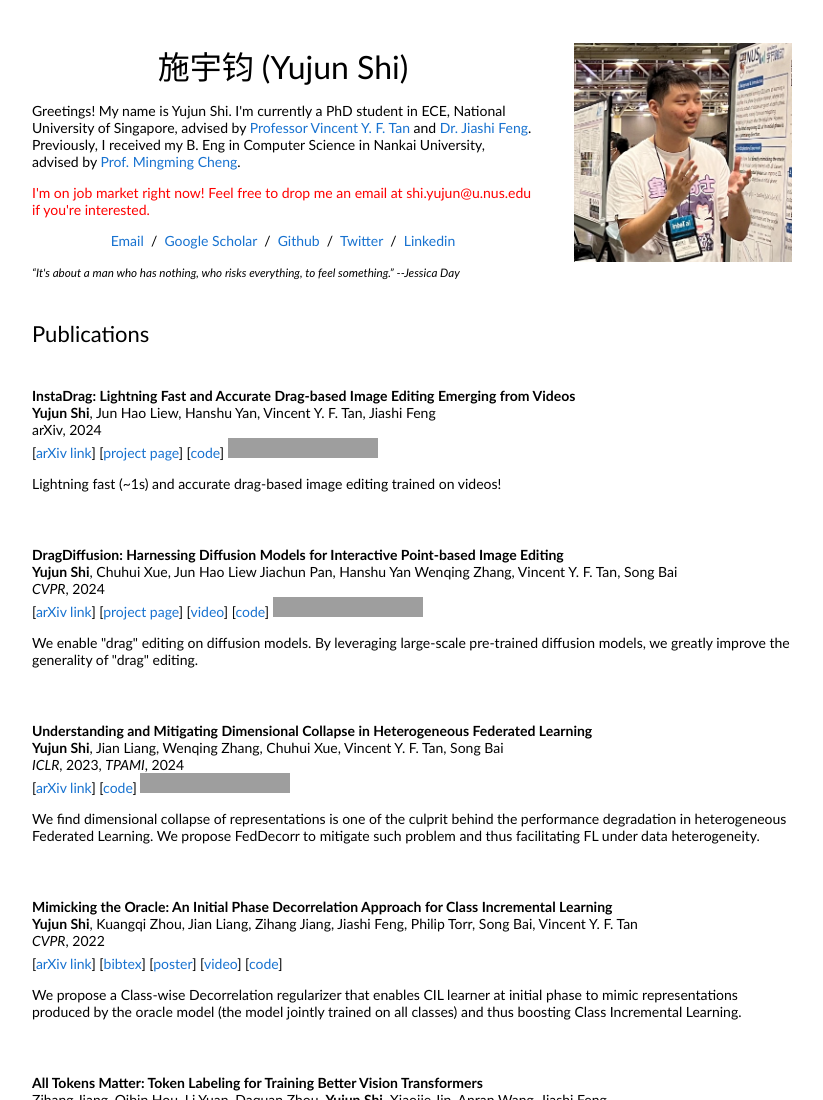
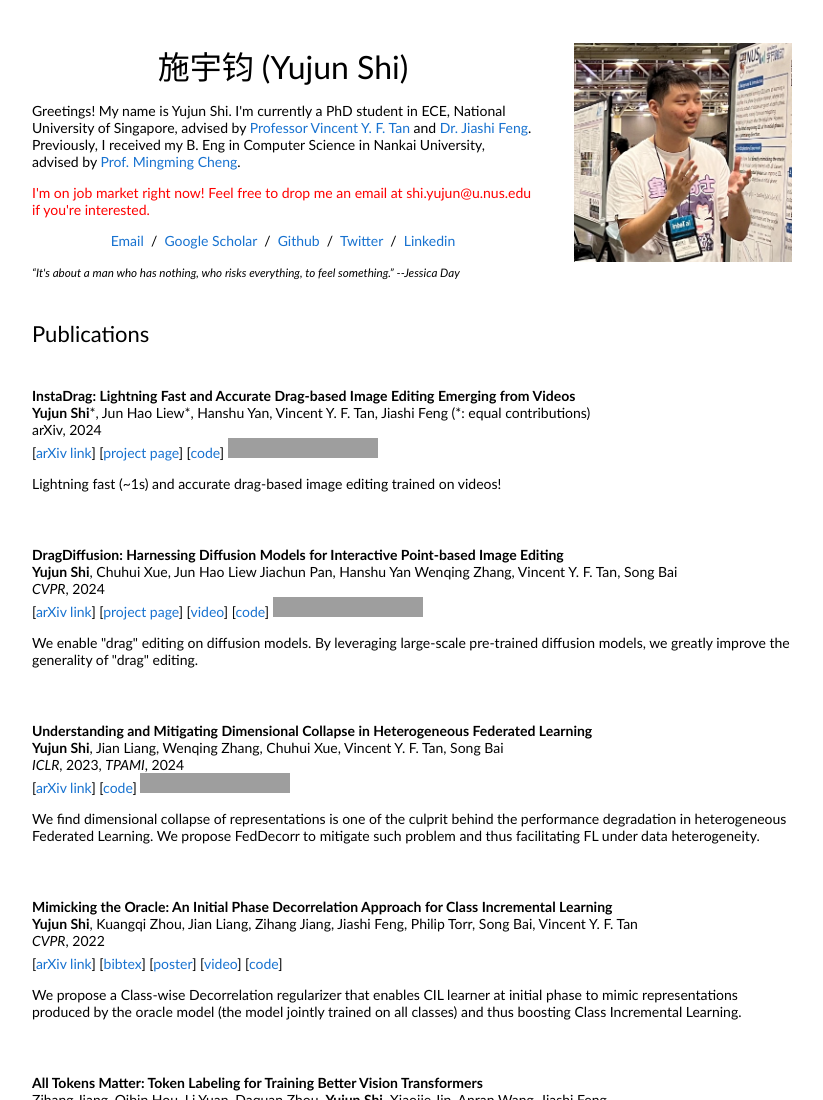
Before and after one commit to Yujun-Shi/Yujun-Shi.github.io, a plain HTML site: page index.html in a window 1280 px wide. Shown: the top 1100 px of the page, without its empty margins (228-1051 px from the left). Drawn offline with Linux system fonts and the light colour scheme; grey boxes are pictures that could not be loaded.

Commit message:
Update index.html

```diff
--- a/index.html
+++ b/index.html
@@ -67,11 +67,11 @@
           <td style="padding:20px;width:100%;vertical-align:middle">
             <papertitle>InstaDrag: Lightning Fast and Accurate Drag-based Image Editing Emerging from Videos</papertitle>
             <br>
-            <strong>Yujun Shi</strong>,
-            Jun Hao Liew,
+            <strong>Yujun Shi</strong>*,
+            Jun Hao Liew*,
             Hanshu Yan,
             Vincent Y. F. Tan,
-            Jiashi Feng
+            Jiashi Feng (*: equal contributions)
             <br>
             arXiv, 2024
             <br>
```
